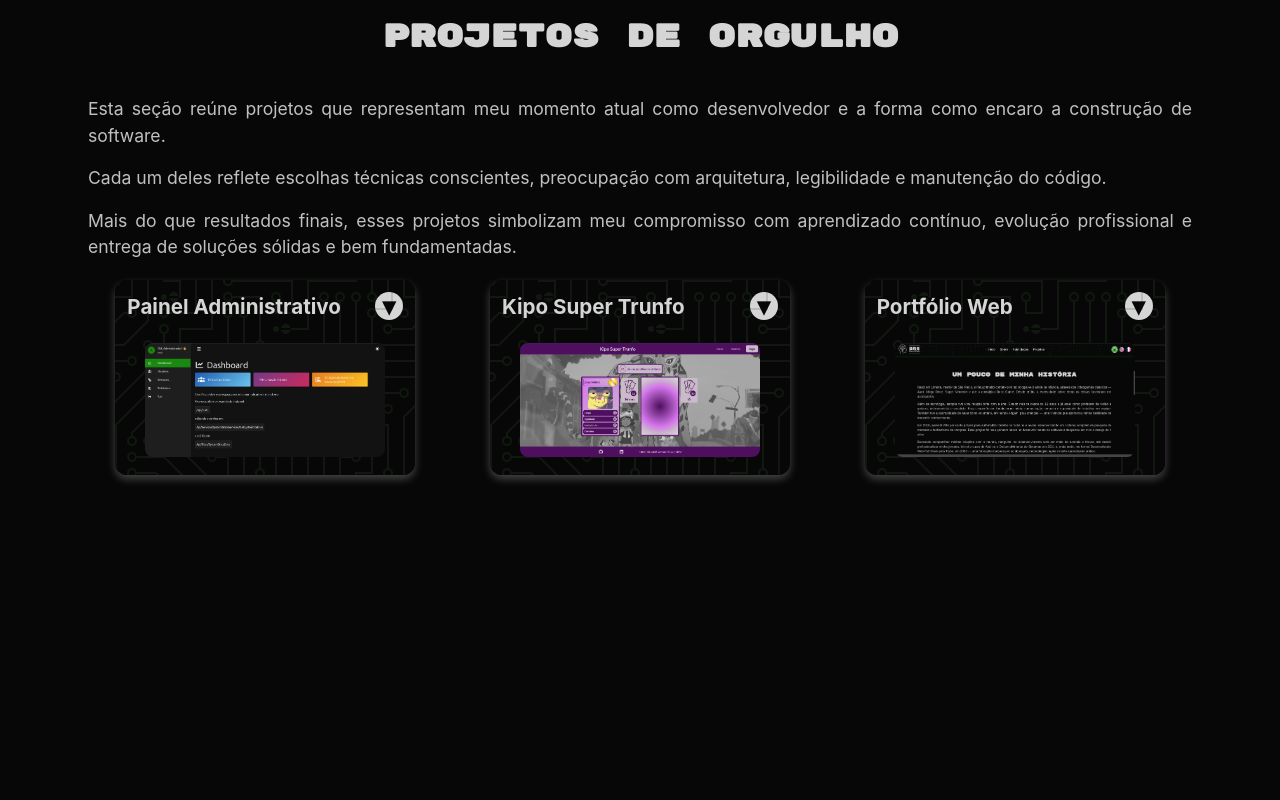
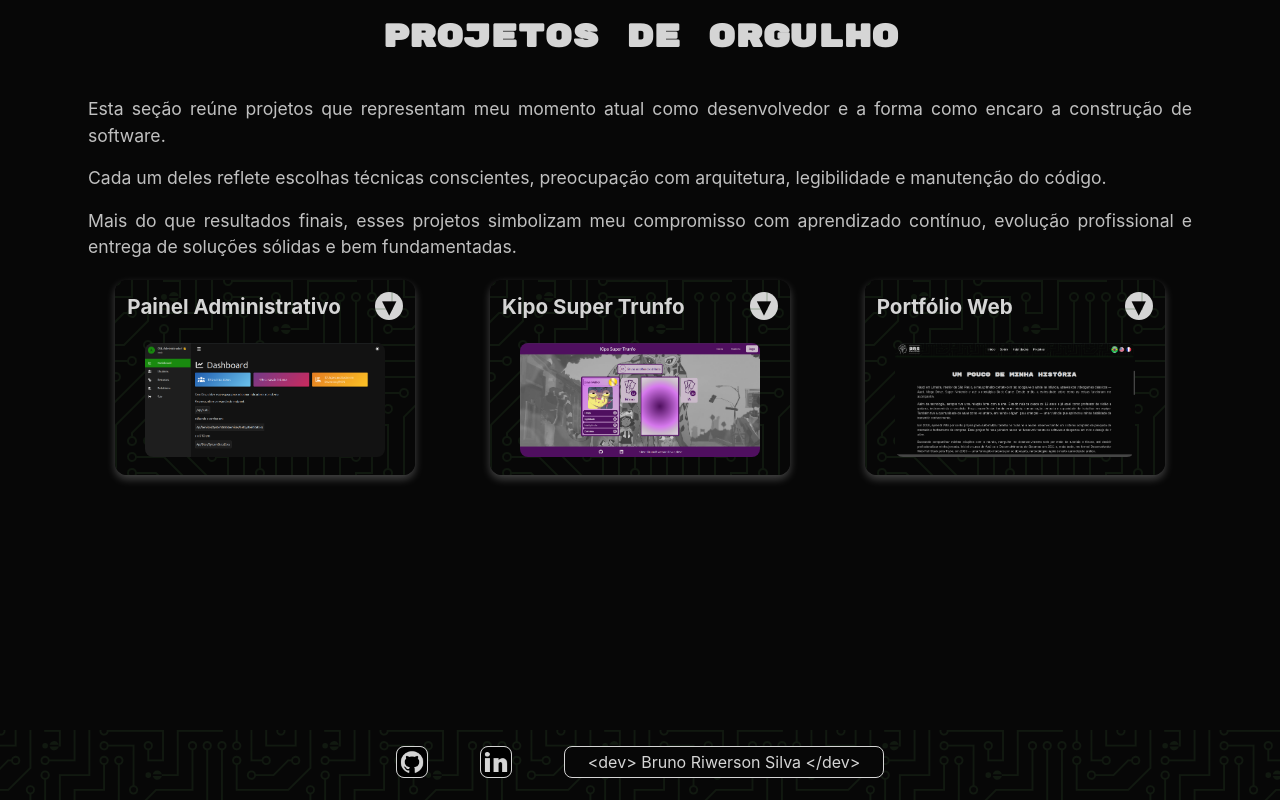
Before and after one commit to vanriwerson/web-portfolio, a React (Vite) app: page / in a window 1280 px wide. Shown: the part 2758-3558 px from the top of the page. Before the commit the page ends 3488 px from the top, so only its background shows below. Built offline with nearby package versions, Linux system fonts and the light colour scheme.

Commit message:
feat: create app footer

```diff
--- a/src/App.tsx
+++ b/src/App.tsx
@@ -1,5 +1,5 @@
 import { useState } from 'react';
-import { DrawerMenu, NavBar, SectionDivider } from './components';
+import { DrawerMenu, Footer, NavBar, SectionDivider } from './components';
 import { TranslationProvider } from './contexts';
 import './styles/globals.css';
 import './styles/utilities.css';
@@ -33,6 +33,8 @@ export default function App() {
 
         <SectionDivider anchorRef="projects" />
         <ProjectsSection />
+
+        <Footer />
       </main>
     </TranslationProvider>
   );
--- a/src/assets/index.ts
+++ b/src/assets/index.ts
@@ -40,7 +40,7 @@ import adminPanel from './images/projects/admin-panel.png';
 import superTrumps from './images/projects/super-trumps.png';
 import webPortfolio from './images/projects/web-portfolio.png';
 
-export const contact = {
+export const socialNetworks = {
   github,
   linkedin,
 };
--- /dev/null
+++ b/src/components/Footer/index.tsx
@@ -0,0 +1,28 @@
+import { socialNetworks } from '../../assets';
+import Signature from '../Signature';
+import SocialNetworkButton from '../SocialNetworkButton';
+import './style.css';
+
+function Footer() {
+  return (
+    <footer className="footer-container pattern">
+      <div className="footer-content">
+        <SocialNetworkButton
+          anchorLink="https://github.com/vanriwerson"
+          imageSource={socialNetworks.github}
+          altText="Github icon"
+        />
+
+        <SocialNetworkButton
+          anchorLink="https://www.linkedin.com/in/bruno-riwerson/"
+          imageSource={socialNetworks.linkedin}
+          altText="Linkedin icon"
+        />
+
+        <Signature />
+      </div>
+    </footer>
+  );
+}
+
+export default Footer;
--- /dev/null
+++ b/src/components/Footer/style.css
@@ -0,0 +1,15 @@
+.footer-container {
+  align-items: center;
+  display: flex;
+  height: fit-content;
+  justify-content: center;
+  padding: var(--space-4);
+}
+
+.footer-content {
+  display: flex;
+  flex-wrap: wrap;
+  justify-content: space-around;
+  max-width: 540px;
+  width: 100%;
+}
--- /dev/null
+++ b/src/components/Signature/index.tsx
@@ -0,0 +1,14 @@
+import './style.css';
+
+export default function Signature() {
+  return (
+    <a
+      className="signature"
+      target="_blank"
+      rel="noopener noreferrer"
+      href="https://api.whatsapp.com/send?phone=55019991550438"
+    >
+      {'<dev> Bruno Riwerson Silva </dev>'}
+    </a>
+  );
+}
--- /dev/null
+++ b/src/components/Signature/style.css
@@ -0,0 +1,16 @@
+.signature {
+  align-content: center;
+  background-color: var(--main-bg);
+  border: 1px solid var(--main-txt);
+  border-radius: 8px;
+  color: var(--main-txt);
+  height: 32px;
+  min-width: 320px;
+  text-decoration: none;
+  transition: all 0.3s;
+}
+
+.signature:hover {
+  opacity: 0.3;
+  transform: scale(1.1);
+}
--- /dev/null
+++ b/src/components/SocialNetworkButton/index.tsx
@@ -0,0 +1,24 @@
+import './style.css';
+
+type SocialNetworkButtonProps = {
+  anchorLink: string;
+  imageSource: string;
+  altText: string;
+};
+
+export default function SocialNetworkButton({
+  anchorLink,
+  imageSource,
+  altText,
+}: SocialNetworkButtonProps) {
+  return (
+    <a
+      className="social-network-link"
+      href={anchorLink}
+      target="_blank"
+      rel="noopener noreferrer"
+    >
+      <img className="social-network-image" src={imageSource} alt={altText} />
+    </a>
+  );
+}
--- /dev/null
+++ b/src/components/SocialNetworkButton/style.css
@@ -0,0 +1,24 @@
+.social-network-link {
+  border-radius: 8px;
+  color: inherit;
+  margin: 0;
+  transition: all 0.3s;
+}
+
+.social-network-link:hover {
+  opacity: 0.3;
+  transform: scale(1.1);
+}
+
+.social-network-image {
+  background-color: var(--main-txt);
+  border-radius: 8px;
+  border: 1px solid var(--main-txt);
+  width: 32px;
+}
+
+@media screen and (max-width: 480px) {
+  .social-network-link {
+    margin-bottom: var(--space-4);
+  }
+}
--- a/src/components/index.ts
+++ b/src/components/index.ts
@@ -1,4 +1,5 @@
 export { default as DrawerMenu } from './DrawerMenu';
+export { default as Footer } from './Footer';
 export { default as NavBar } from './NavBar';
 export { default as ProjectCard } from './ProjectCard';
 export { default as SectionDivider } from './SectionDivider';
```
